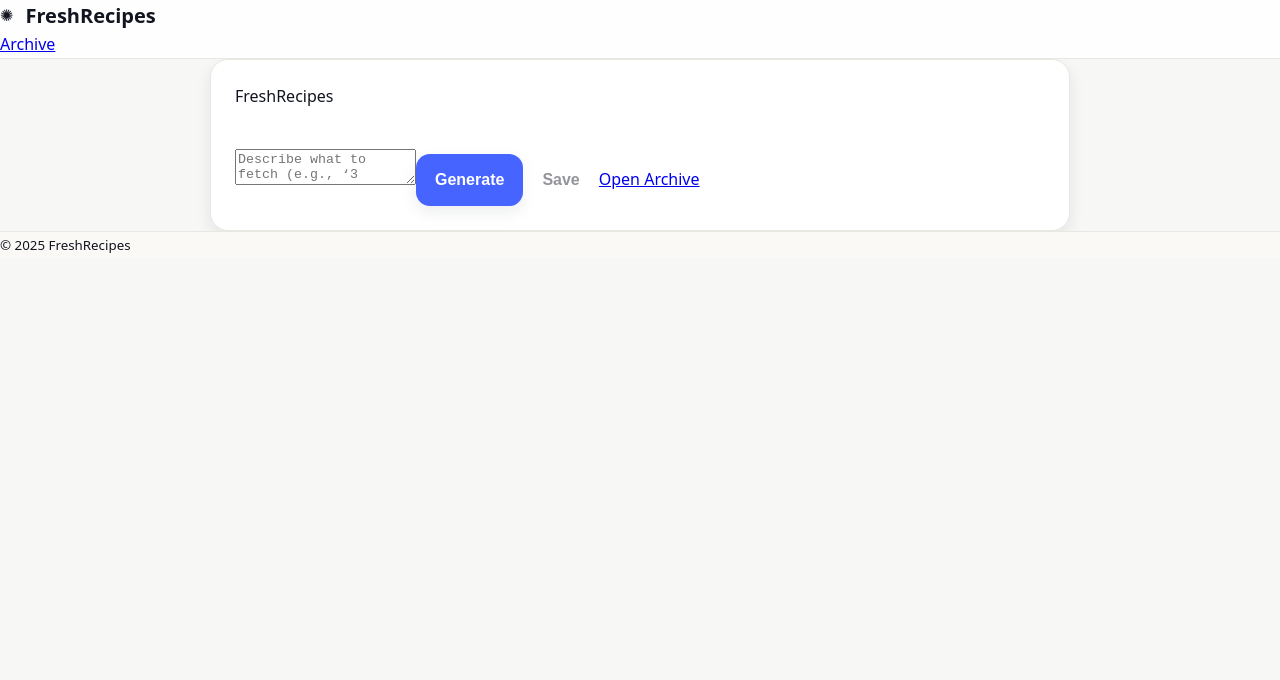
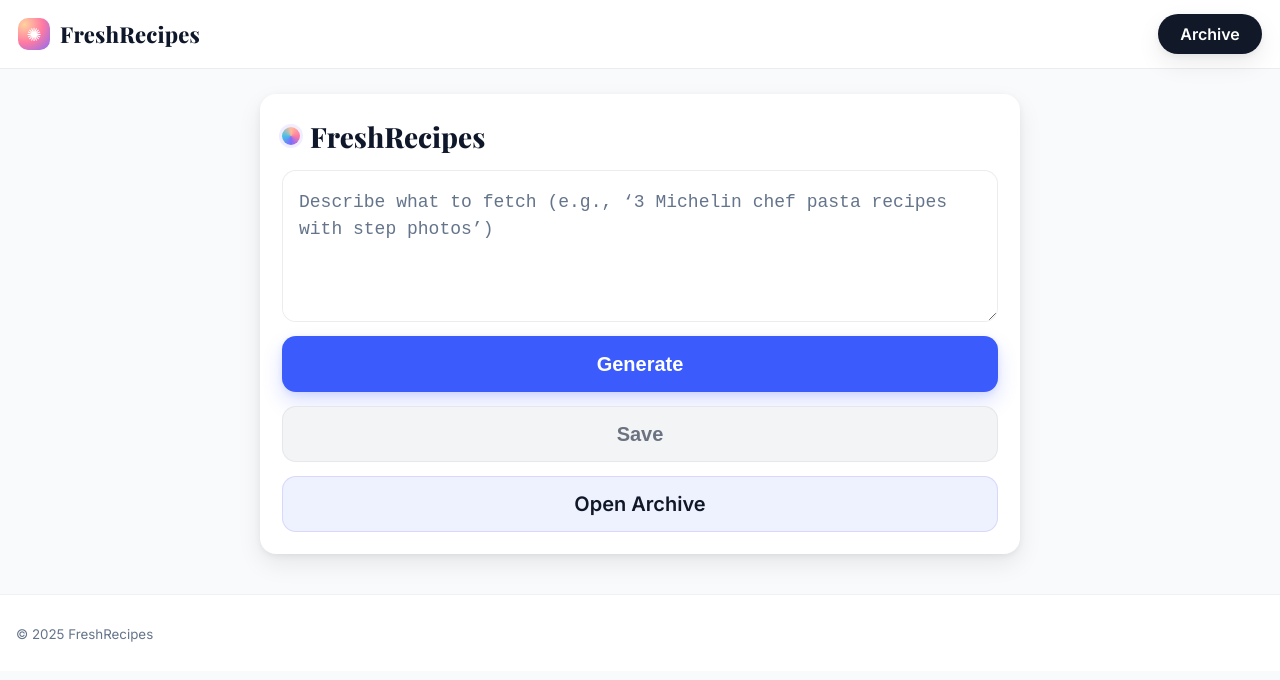
Before and after one commit to Apttyman/freshrecipes, a Next.js app: page / in a window 1280 px wide. Shown: the top 680 px of the page. Built offline with nearby package versions, Linux system fonts and the light colour scheme.

Commit message:
Update globals.css

```diff
--- a/app/globals.css
+++ b/app/globals.css
@@ -1,136 +1,131 @@
-/* app/globals.css — uniform, elegant, consistent */
-
-:root{
-  /* palette */
-  --bg: #f7f7f5;           /* ivory */
-  --surface:#ffffff;
-  --ink:#121420;           /* deep ink */
-  --ink-soft:#5b6070;
-  --line:#e9e7e2;
-
-  --accent:#4664ff;        /* refined indigo */
-  --accent-ink:#ffffff;
-  --accent-weak:#e8ecff;
-
-  --shadow-1:0 6px 16px rgba(18,20,32,.08);
-  --shadow-2:0 14px 32px rgba(18,20,32,.14);
-
-  --radius-1:12px;
-  --radius-2:18px;
-
-  --btn-height:52px;
-  --btn-pad-inline:18px;
-  --btn-radius:14px;
-  --btn-font:16px;
+/* Global variables and base */
+:root {
+  --bg: #f9fafb;
+  --card: #ffffff;
+  --ink: #0f172a;
+  --muted: #64748b;
+  --blue: #3b5bfd;
+  --blue-press: #2f49d4;
+  --shadow: 0 10px 24px rgba(2, 6, 23, 0.08), 0 2px 6px rgba(2, 6, 23, 0.06);
+  --radius: 16px;
 }
 
-/* Base */
-*{ box-sizing:border-box }
-html,body{ margin:0; padding:0; background:var(--bg); color:var(--ink) }
-body{
-  font-family: ui-sans-serif, system-ui, -apple-system, Segoe UI, Roboto, Helvetica, Arial;
-  line-height:1.6;
-}
-h1,h2,h3,h4,h5,h6,.serif{
-  font-family: var(--font-playfair), Georgia, 'Times New Roman', serif;
-  letter-spacing:.2px;
-  color:var(--ink);
+* { box-sizing: border-box; }
+html, body { height: 100%; }
+html, body { margin: 0; padding: 0; }
+
+body {
+  background: var(--bg);
+  color: var(--ink);
+  font-family: Inter, ui-sans-serif, system-ui, -apple-system, Segoe UI, Roboto, "Helvetica Neue", Arial, "Apple Color Emoji", "Segoe UI Emoji";
 }
 
-.container{ max-width:1120px; margin:0 auto; padding:0 20px }
+/* Header / Footer */
+.site-header {
+  position: sticky; top: 0; z-index: 10;
+  background: #fff;
+  box-shadow: 0 1px 0 rgba(15, 23, 42, 0.06);
+  padding: 14px 18px;
+  display: flex; align-items: center; justify-content: space-between;
+}
+.brand { display: flex; align-items: center; gap: 10px; }
+.logo {
+  display: inline-grid; place-items: center;
+  width: 32px; height: 32px; border-radius: 10px;
+  background: radial-gradient(120% 120% at 20% 20%, #ffd29d 0%, #ff7aa2 48%, #7b6bff 100%);
+  color: #fff; font-size: 18px;
+}
+.brand-text {
+  font-family: "Playfair Display", serif;
+  font-weight: 800; font-size: 22px; letter-spacing: 0.2px;
+}
+.archive-chip {
+  display: inline-flex; align-items: center; justify-content: center;
+  height: 40px; min-width: 104px;
+  padding: 0 16px;
+  border-radius: 999px;
+  background: #111827; color: #fff; text-decoration: none; font-weight: 600;
+  box-shadow: var(--shadow);
+}
+.archive-chip:active { transform: translateY(1px); }
 
-/* Header */
-.site-header{
-  position:sticky; top:0; z-index:50;
-  background:rgba(255,255,255,.85);
-  border-bottom:1px solid var(--line);
-  backdrop-filter:saturate(1.2) blur(8px);
-}
-.header-inner{ display:flex; align-items:center; justify-content:space-between; min-height:68px }
-.brand{ display:flex; align-items:center; gap:12px; text-decoration:none; color:inherit }
-.brand-mark{
-  display:grid; place-items:center; width:34px; height:34px; border-radius:10px;
-  background: radial-gradient(80% 120% at 10% 10%, #d7b46a, var(--accent) 70%);
-  color:#fff; box-shadow:var(--shadow-1)
-}
-.brand-text{ font-weight:900; font-size:20px }
+.site-main { padding: 26px 16px 40px; }
 
-/* Buttons: one system for <button> and <a> */
-.btn, .btn:visited, .btn:link{
-  --bgc: var(--accent);
-  --fgc: var(--accent-ink);
-  --bdc: transparent;
-
-  display:inline-flex; align-items:center; justify-content:center; gap:10px;
-  height: var(--btn-height);
-  padding: 0 var(--btn-pad-inline);
-  border-radius: var(--btn-radius);
-  border:1px solid var(--bdc);
-  background: var(--bgc);
-  color: var(--fgc);
-  text-decoration:none;
-  font-weight:800;
-  font-size: var(--btn-font);
-  line-height:1;
-  box-shadow: var(--shadow-1);
-  transition: transform .06s ease, box-shadow .2s ease, background .2s ease, color .2s ease, opacity .2s ease;
-}
-.btn svg{ margin-top:-1px }
-.btn:hover{ transform: translateY(-1px); box-shadow: var(--shadow-2) }
-.btn:active{ transform: translateY(0) }
-.btn[disabled]{ opacity:.45; pointer-events:none }
-
-/* variants */
-.btn-primary{ --bgc: var(--accent); --fgc: var(--accent-ink); --bdc: transparent }
-.btn-outline{ --bgc: #fff; --fgc: var(--ink); --bdc: #e6e6ea }
-.btn-ghost{ --bgc: #fff; --fgc: var(--ink); --bdc: transparent; box-shadow:none }
-
-/* Page layout */
-.page-wrap{ padding:32px 0 80px }
-
-/* Card */
-.card{
-  margin: 0 auto;
-  width: min(860px, 100%);
-  background: var(--surface);
-  border:1px solid var(--line);
-  border-radius: var(--radius-2);
-  box-shadow: var(--shadow-1);
-  padding: 24px;
+.site-footer {
+  padding: 28px 16px; text-align: left; color: var(--muted);
+  border-top: 1px solid rgba(15,23,42,0.06);
+  background: #fff;
 }
 
-/* Query area */
-.query-grid{ display:grid; gap:16px }
-.input{
-  width:100%;
-  padding:18px 18px;
-  font-size:18px;
-  border-radius:14px;
-  border:1px solid var(--line);
-  background:#fff;
+/* Card + controls */
+.card {
+  max-width: 760px; margin: 0 auto;
+  background: var(--card); border-radius: var(--radius);
+  box-shadow: var(--shadow);
+  padding: 18px;
 }
-.textarea{ min-height:160px; resize:vertical }
-@media (min-width: 880px){
-  .textarea{ min-height: 200px; }
+@media (min-width: 520px) { .card { padding: 22px; } }
+
+.title-row {
+  display: flex; align-items: center; justify-content: space-between;
+  margin-bottom: 14px;
 }
-.controls{ display:grid; grid-template-columns: 1fr 1fr 1fr; gap:12px }
-@media (max-width:720px){ .controls{ grid-template-columns:1fr } }
-
-/* Results */
-.rendered{ margin-top:22px; padding:0 }
-.rendered .toolbar{
-  display:flex; gap:12px; justify-content:center; padding:14px;
-  border-bottom:1px solid var(--line); background:var(--surface);
-  border-top-left-radius: var(--radius-2); border-top-right-radius: var(--radius-2);
+.title {
+  display: flex; align-items: center; gap: 10px;
+  font-family: "Playfair Display", serif; font-weight: 800; font-size: 28px;
 }
-.rendered .canvas{ padding:22px }
-.canvas img{
-  max-width:100%; height:auto; display:block; border-radius:12px; background:#f1f1f1;
-  border:1px solid var(--line);
+.dot {
+  width: 18px; height: 18px; border-radius: 50%;
+  display: inline-block;
+  background: conic-gradient(from 0deg, #ffbb99, #ff7aa2, #7b6bff, #48c0e6, #ffbb99);
+  box-shadow: 0 0 0 3px rgba(123, 107, 255, 0.12);
 }
 
-/* Footer */
-.site-footer{ border-top:1px solid var(--line); background:#faf9f6 }
-.footer-inner{ min-height:70px; display:flex; align-items:center; justify-content:space-between }
-.footer-links a{ color:var(--ink-soft); text-decoration:none; margin-left:14px; font-weight:600 }
-.footer-links a:hover{ color:var(--ink) }
+.textarea-wrap {
+  background: #fff;
+  border: 1px solid rgba(15,23,42,0.08);
+  border-radius: 14px; overflow: hidden;
+  box-shadow: inset 0 1px 0 rgba(15,23,42,0.04);
+}
+textarea {
+  width: 100%;
+  height: 150px;
+  display: block; resize: vertical;
+  padding: 18px 16px;
+  border: 0; outline: none;
+  font-size: 18px; line-height: 1.5;
+  color: var(--ink);
+}
+textarea::placeholder { color: var(--muted); }
+
+.btn {
+  appearance: none; border: 0; cursor: pointer;
+  display: inline-flex; align-items: center; justify-content: center;
+  width: 100%; height: 56px; border-radius: 14px;
+  font-weight: 700; font-size: 20px;
+}
+.btn-primary {
+  background: var(--blue); color: #fff;
+  box-shadow: 0 10px 20px rgba(59, 91, 253, 0.18), 0 2px 6px rgba(59, 91, 253, 0.12);
+}
+.btn-primary:active { background: var(--blue-press); transform: translateY(1px); }
+.btn-ghost {
+  background: #f3f4f6; color: #6b7280;
+  border: 1px solid rgba(15,23,42,0.06);
+}
+.btn-link {
+  width: 100%;
+  display: inline-flex; align-items: center; justify-content: center;
+  height: 56px; border-radius: 14px;
+  text-decoration: none; font-weight: 700; font-size: 20px;
+  color: #111827; background: #eef2ff; border: 1px solid rgba(79,70,229,0.15);
+}
+.stack { display: grid; gap: 14px; }
+
+.error {
+  max-width: 760px; margin: 16px auto 0;
+  background: #fff; border: 1px solid rgba(220, 38, 38, 0.25);
+  color: #991b1b; border-radius: 12px; padding: 14px 16px;
+  box-shadow: var(--shadow);
+}
+.error b { margin-right: 6px; }
```
